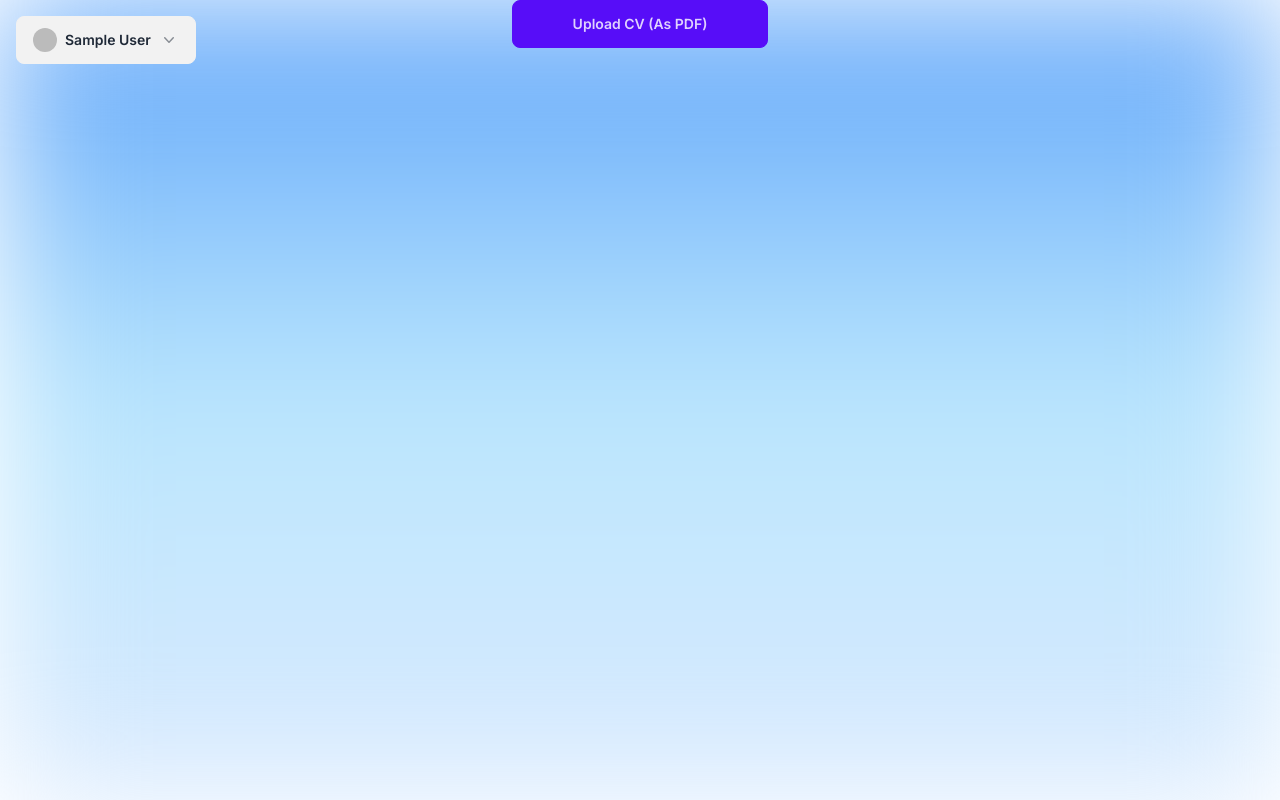
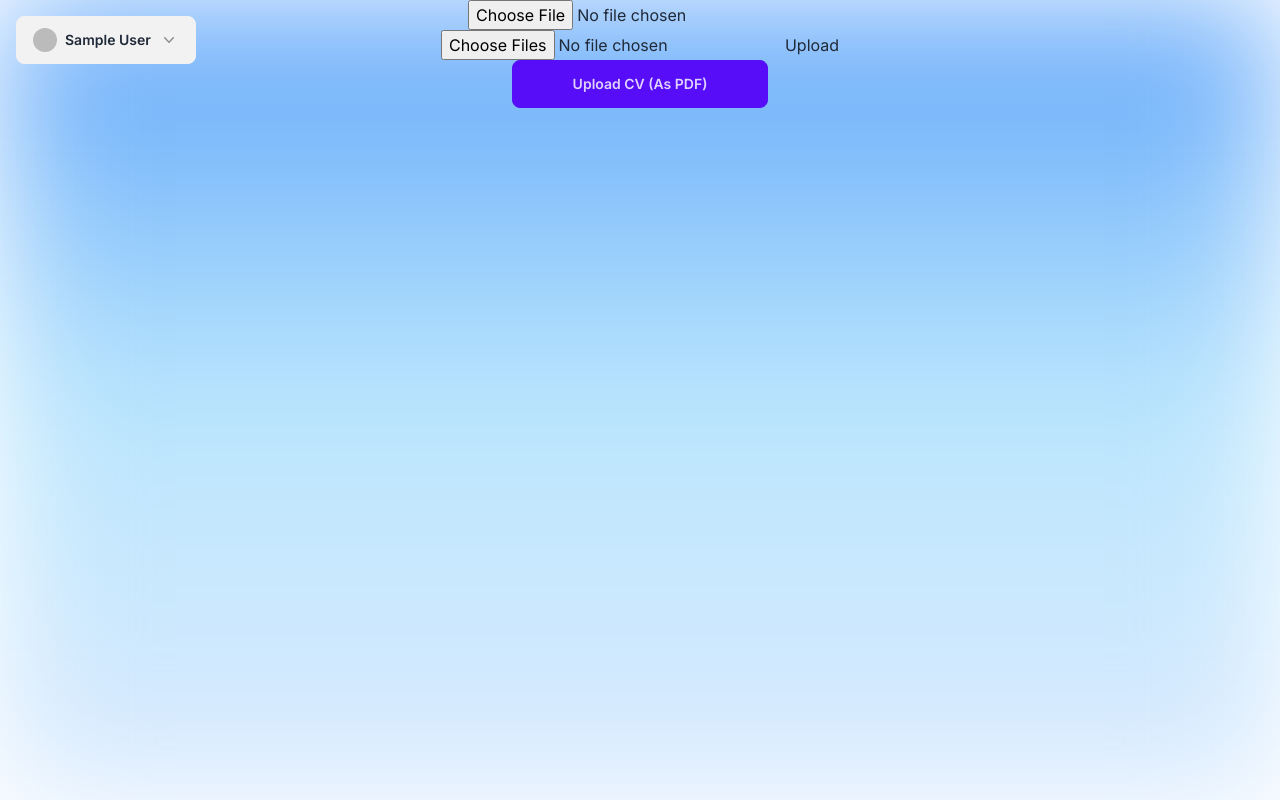
Before and after one commit to ASW9/CV-checker, a Next.js app: page /cv-upload in a window 1280 px wide. Built offline with nearby package versions, Linux system fonts and the light colour scheme; no server answers; sample sign-in values are in the browser's storage.

Commit message:
added broken looking upload buttons

```diff
--- a/app/cv-upload/page.js
+++ b/app/cv-upload/page.js
@@ -47,6 +47,11 @@ const ChatPage = () => {
                 <ButtonAccount />
             </div>
             <div style={styles.container} className='flex content-between justify'>
+                <input type="file"></input>
+                <form method="post" enctype="multipart/form-data">
+                    <input name="file" type="file" multiple></input>
+                    <button type="submit">Upload</button>
+                </form>
                 <div class >
                     <button className="btn btn-primary btn-wide" onClick={uploadButtonClick}>
                         Upload CV (as PDF)
```
Also changed, not shown: 1 other file (tests, documents, lock files or other folders).
